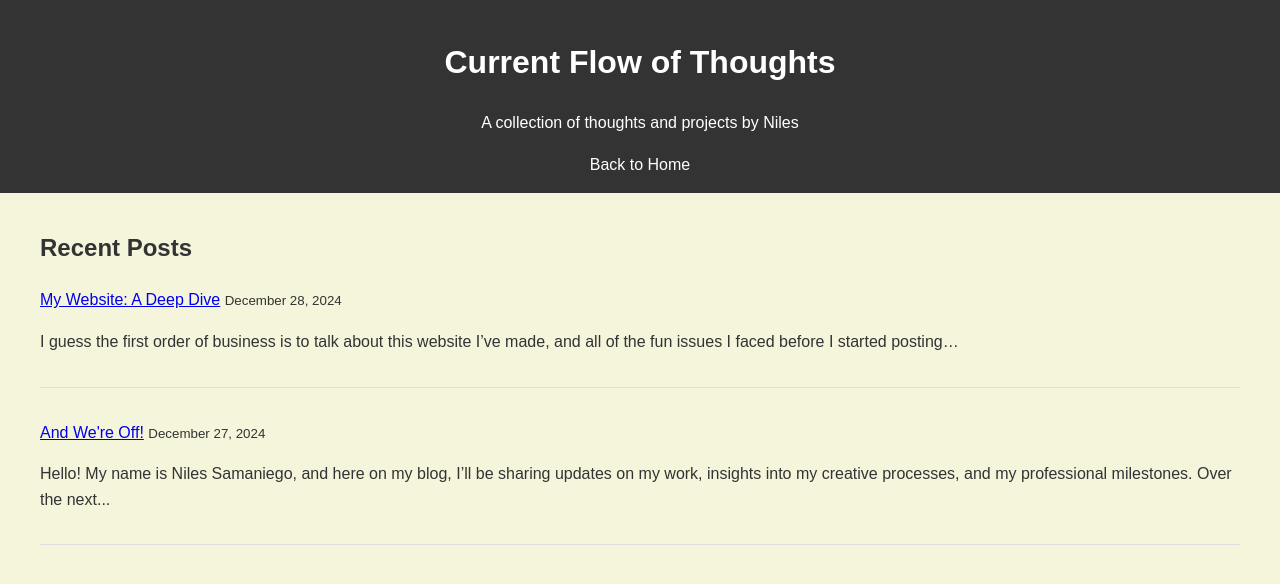
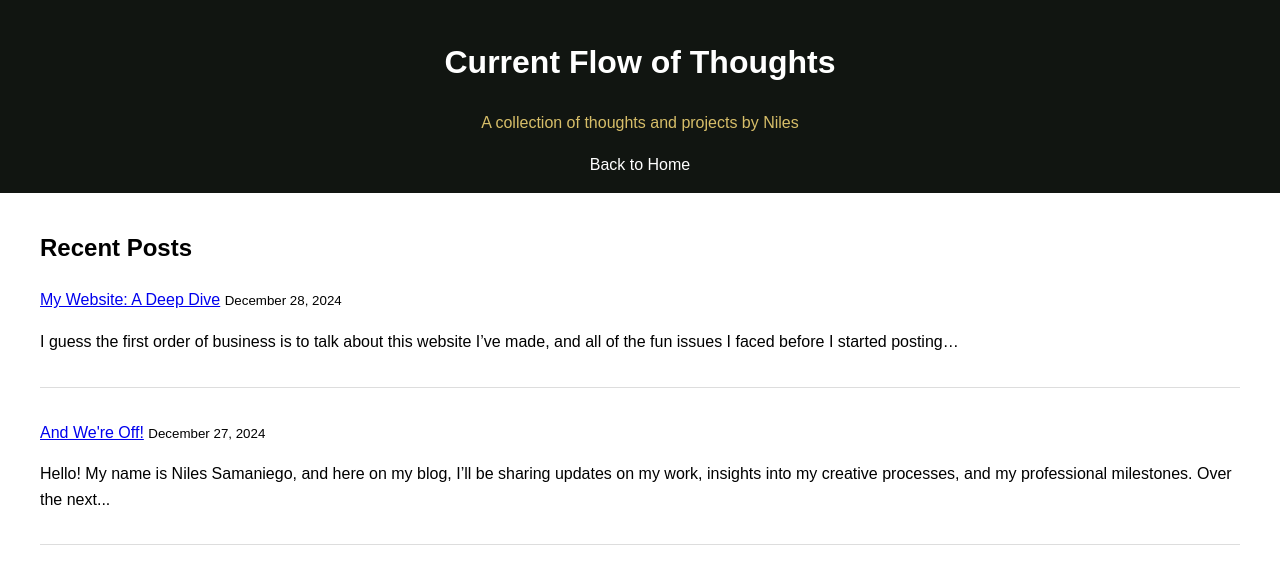
Before and after one commit to n-samaniego/Current-Flow-of-Thoughts, a Jekyll site: the page built from index.html, in a window 1280 px wide. Shown: the top 584 px of the page. Built offline with Jekyll 4.4.1, drawn with Linux system fonts in a browser that asks for light colours; the list of posts is cut into pages by our own code.

Commit message:
Update style.css

```diff
--- a/assets/style.css
+++ b/assets/style.css
@@ -3,13 +3,13 @@ body {
     line-height: 1.6;
     margin: 0;
     padding: 0;
-    background: #f5f5dc; /* Cream color */
-    color: #333;
+    background: #210606
+    color: #d7be69;
 }
 
 header {
-    background: #333;
-    color: #fff;
+    background: #111511;
+    color: #d7be69;
     padding: 1rem 0;
     text-align: center;
 }
```
